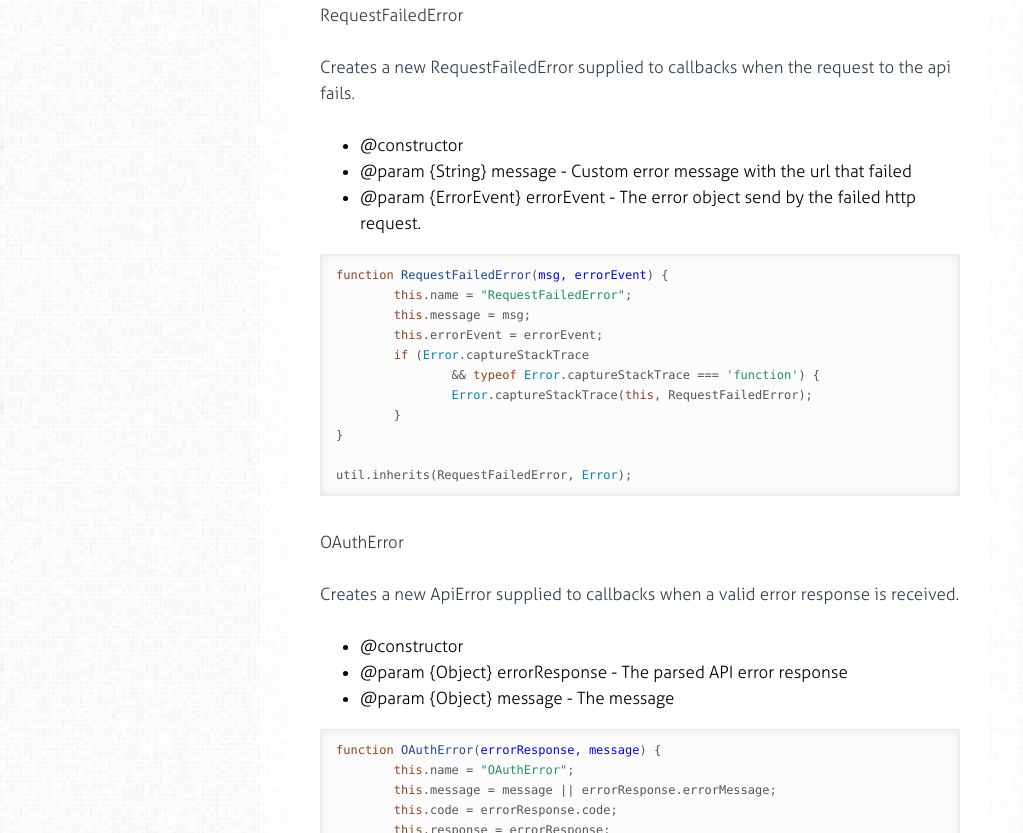
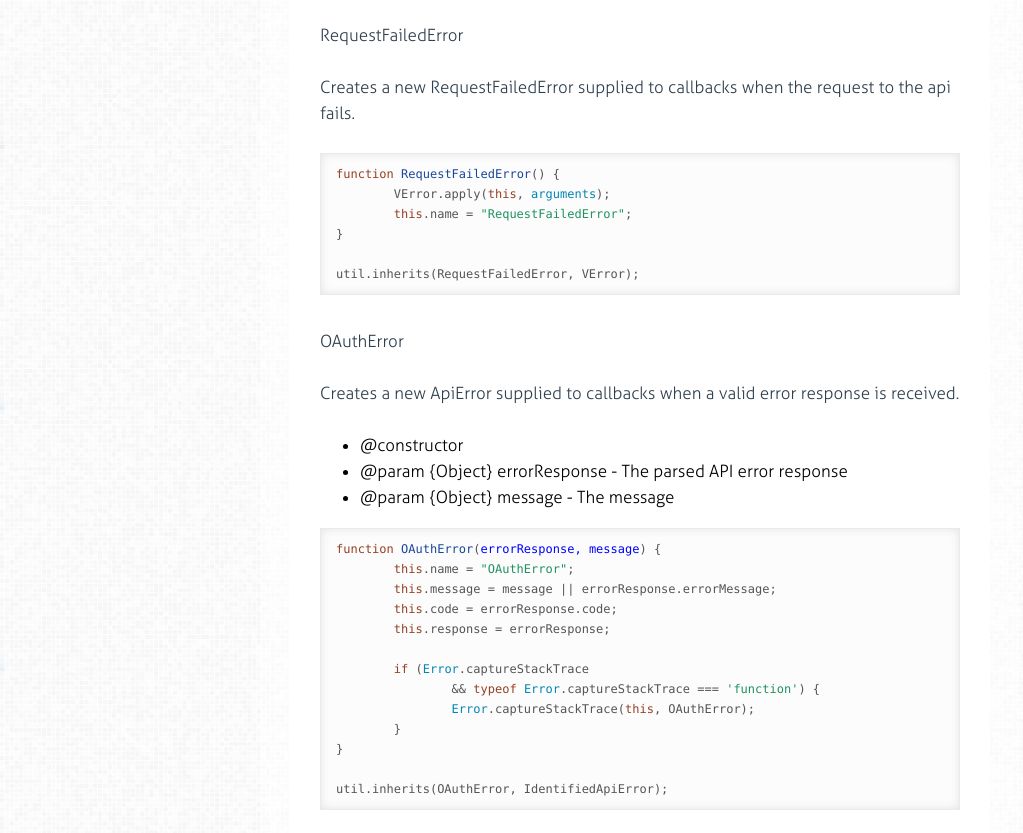
Before and after one commit to 7digital/7digital-api, a plain HTML site: page errors.html in a window 1280 px wide. Shown: the part 1679-2512 px from the top of the page, without its empty margins (0-1023 px from the left). Drawn offline with Linux system fonts and the light colour scheme.

Commit message:
Publish docs

```diff
--- a/errors.html
+++ b/errors.html
@@ -158,7 +158,8 @@
 
           <div class='highlight'><pre><span class="hljs-meta">'use strict'</span>;
 
-<span class="hljs-keyword">var</span> util = <span class="hljs-built_in">require</span>(<span class="hljs-string">'util'</span>);</pre></div>
+<span class="hljs-keyword">var</span> util = <span class="hljs-built_in">require</span>(<span class="hljs-string">'util'</span>);
+<span class="hljs-keyword">var</span> VError = <span class="hljs-built_in">require</span>(<span class="hljs-string">'verror'</span>);</pre></div>
 
 
 
@@ -233,26 +234,14 @@ util.inherits(ApiParseError, IdentifiedApiError);</pre></div>
         <p>RequestFailedError</p>
 <p>Creates a new RequestFailedError supplied to callbacks when the request to
 the api fails.</p>
-<ul>
-<li>@constructor</li>
-<li>@param {String} message - Custom error message
-with the url that failed</li>
-<li>@param {ErrorEvent} errorEvent - The error object send by the failed
-http request.</li>
-</ul>
 
 
-          <div class='highlight'><pre><span class="hljs-function"><span class="hljs-keyword">function</span> <span class="hljs-title">RequestFailedError</span>(<span class="hljs-params">msg, errorEvent</span>) </span>{
+          <div class='highlight'><pre><span class="hljs-function"><span class="hljs-keyword">function</span> <span class="hljs-title">RequestFailedError</span>(<span class="hljs-params"></span>) </span>{
+	VError.apply(<span class="hljs-keyword">this</span>, <span class="hljs-built_in">arguments</span>);
 	<span class="hljs-keyword">this</span>.name = <span class="hljs-string">"RequestFailedError"</span>;
-	<span class="hljs-keyword">this</span>.message = msg;
-	<span class="hljs-keyword">this</span>.errorEvent = errorEvent;
-	<span class="hljs-keyword">if</span> (<span class="hljs-built_in">Error</span>.captureStackTrace
-		&amp;&amp; <span class="hljs-keyword">typeof</span> <span class="hljs-built_in">Error</span>.captureStackTrace === <span class="hljs-string">'function'</span>) {
-		<span class="hljs-built_in">Error</span>.captureStackTrace(<span class="hljs-keyword">this</span>, RequestFailedError);
-	}
 }
 
-util.inherits(RequestFailedError, <span class="hljs-built_in">Error</span>);</pre></div>
+util.inherits(RequestFailedError, VError);</pre></div>
 
 
 
```
Also changed, not shown: request.html (+1 -1 lines).
